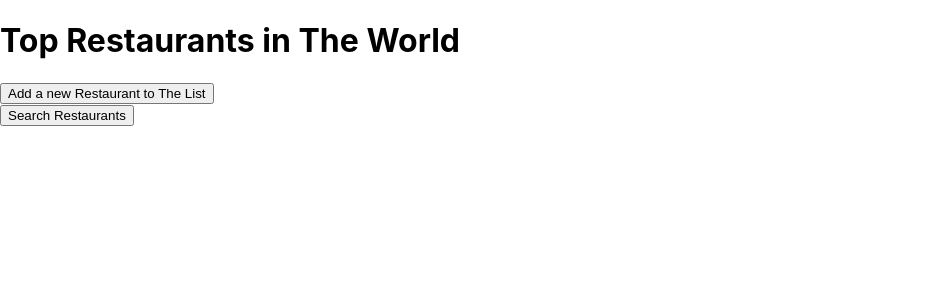
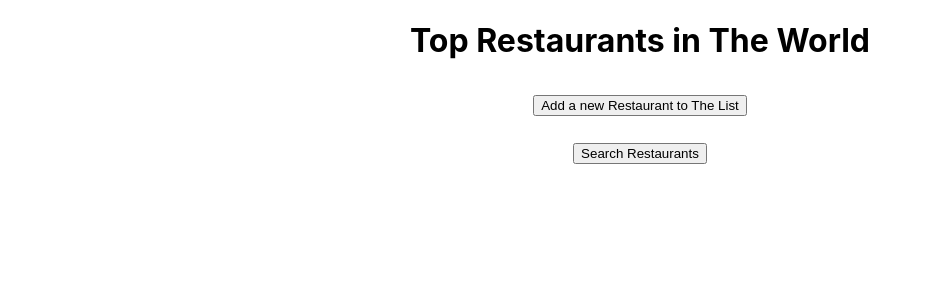
Before and after one commit to caseyoneil10/Top-Restaurants-Front-End, a React (Create React App) app: page / in a window 1280 px wide. Shown: the top 300 px of the page, without its empty margins (0-931 px from the left). Built offline with nearby package versions, Linux system fonts and the light colour scheme; no server answers.

Commit message:
small styling changes

```diff
--- a/src/index.css
+++ b/src/index.css
@@ -11,3 +11,16 @@ code {
   font-family: source-code-pro, Menlo, Monaco, Consolas, 'Courier New',
     monospace;
 }
+
+img {
+  border-radius: 6px;
+}
+
+div {
+  margin: auto;
+  text-align: center;
+}
+
+button {
+  margin: 1em;
+}
```
Also changed, not shown: src/App.js (+3 -8 lines), src/components/restaurants.js (+1 -10 lines).
